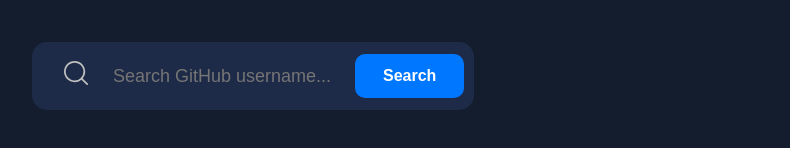
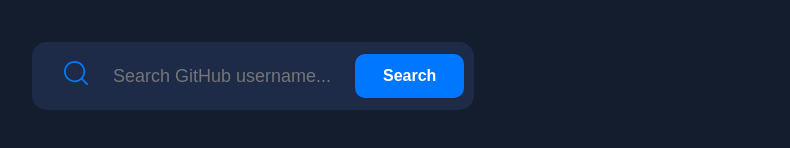
Before and after one commit to AljoschaNy/github-user-search-app, a React (Vite) app: page / in a window 1280 px wide. Shown: the part 172-320 px from the top of the page, without its empty margins (243-1033 px from the left). Built offline with nearby package versions, Linux system fonts and the light colour scheme; no server answers.

Commit message:
Change the color of the search svg

```diff
--- a/src/components/icons/SearchSvg.tsx
+++ b/src/components/icons/SearchSvg.tsx
@@ -3,7 +3,7 @@
     <svg height="24" width="25" xmlns="http://www.w3.org/2000/svg">
       <path
         d="M10.609 0c5.85 0 10.608 4.746 10.608 10.58 0 2.609-.952 5-2.527 6.847l5.112 5.087a.87.87 0 01-1.227 1.233l-5.118-5.093a10.58 10.58 0 01-6.848 2.505C4.759 21.16 0 16.413 0 10.58 0 4.747 4.76 0 10.609 0zm0 1.74c-4.891 0-8.87 3.965-8.87 8.84 0 4.874 3.979 8.84 8.87 8.84a8.855 8.855 0 006.213-2.537l.04-.047a.881.881 0 01.058-.053 8.786 8.786 0 002.558-6.203c0-4.875-3.979-8.84-8.87-8.84z"
-        fill="currentColor"
+        fill="#0079FF"
       />
     </svg>
   );
```
